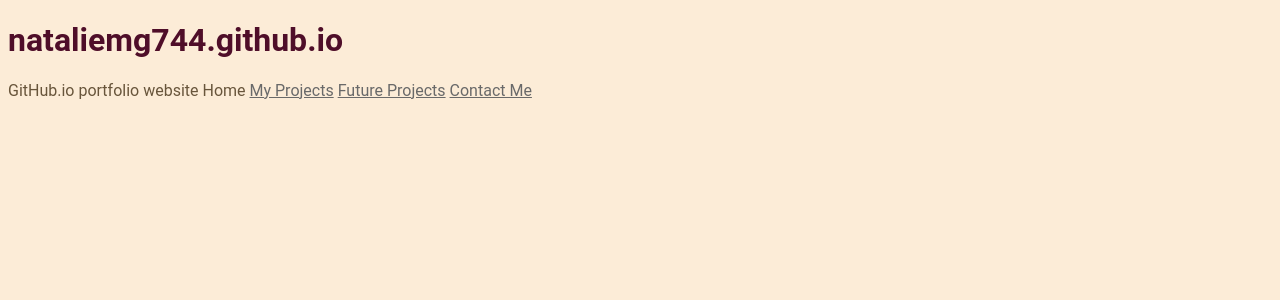
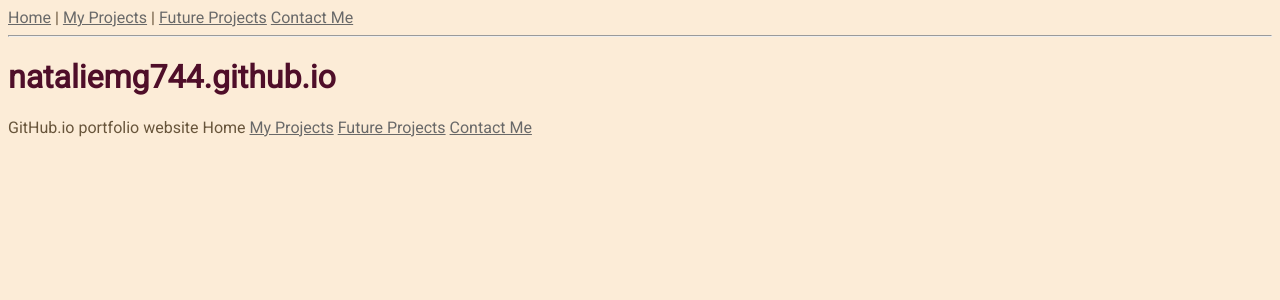
Before and after one commit to nataliemg744/nataliemg744.github.io, a Jekyll site: the page built from README.md, in a window 1280 px wide. Shown: the top 300 px of the page. Built offline with Jekyll 4.4.1, drawn with Linux system fonts in a browser that asks for light colours; our own code applies the rules of GitHub Pages for plain Markdown files.

Commit message:
Update default.html

```diff
--- a/_layouts/default.html
+++ b/_layouts/default.html
@@ -3,11 +3,23 @@
 <head>
   <meta charset="UTF-8">
   <title>{{ page.title }}</title>
+  <link href="https://fonts.googleapis.com/css2?family=Roboto&display=swap" rel="stylesheet">
   <link rel="stylesheet" href="/assets/css/style.css">
 </head>
 <body>
 
-  {{ content }}
+  <nav>
+    <a href="/README">Home</a> |
+    <a href="/Projects">My Projects</a> |
+    <a href="/FutureProjects">Future Projects</a>
+    <a href="/ContactMe">Contact Me</a>
+  </nav>
+
+  <hr>
+
+  <main>
+    {{ content }}
+  </main>
 
 </body>
 </html>
```
